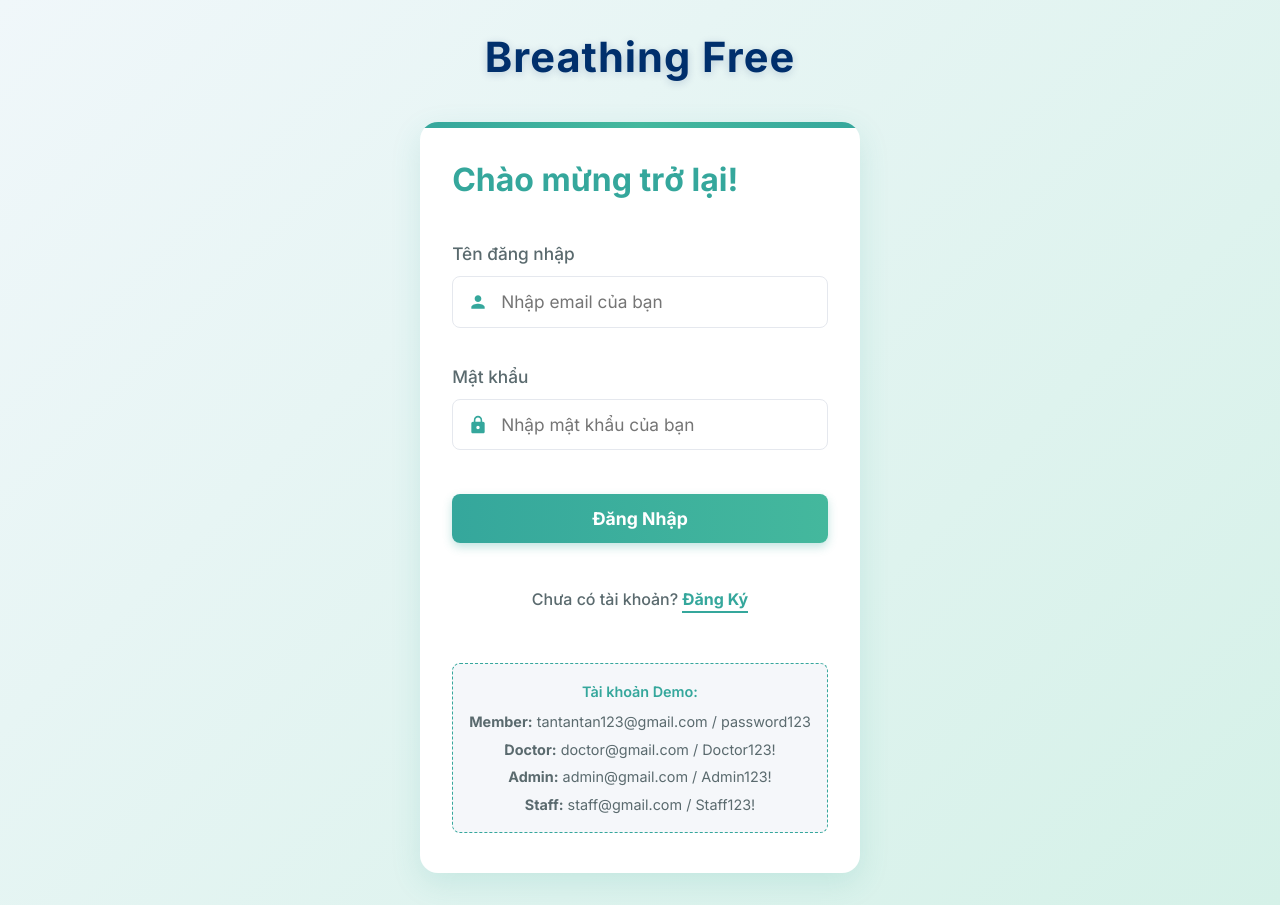
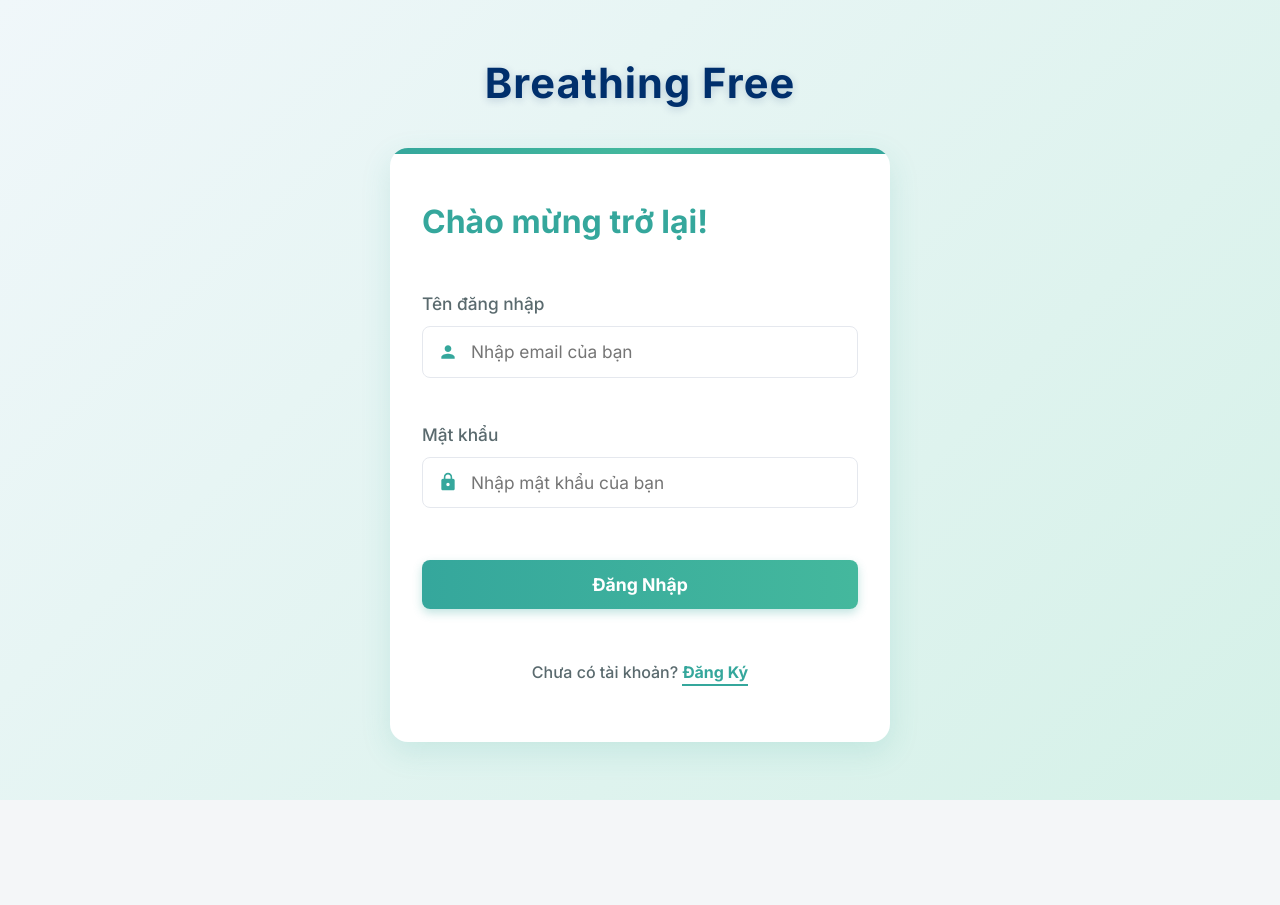
Before and after one commit to QuangNhat10/Smoke-demo, a React (Vite) app in the folder BreathingFree/frontend/: page /login in a window 1280 px wide. After the commit the page ends 800 px from the top, so only its background shows below. Built offline with nearby package versions, Linux system fonts and the light colour scheme.

Commit message:
CSS lại login

```diff
--- a/BreathingFree/frontend/src/pages/Login.jsx
+++ b/BreathingFree/frontend/src/pages/Login.jsx
@@ -23,7 +23,7 @@ function Login() {
       const response = await authService.login(email, password);
       if (response && response.token) {
         // Hiển thị thông báo đăng nhập thành công
-        toast.success('Đăng nhập thành công! Chào mừng bạn quay trở lại.', {
+        toast.success("Đăng nhập thành công! Chào mừng bạn quay trở lại.", {
           position: "top-right",
           autoClose: 3000,
           hideProgressBar: false,
@@ -33,29 +33,29 @@ function Login() {
         });
 
         // Điều hướng dựa trên role từ database
-        const userRole = localStorage.getItem('userRole');
+        const userRole = localStorage.getItem("userRole");
 
         // Chờ một chút để hiển thị toast rồi mới chuyển trang
         setTimeout(() => {
           switch (userRole) {
-            case 'Doctor':
-              navigate('/homepage-doctor');
+            case "Doctor":
+              navigate("/homepage-doctor");
               break;
-            case 'Admin':
-              navigate('/admin');
+            case "Admin":
+              navigate("/admin");
               break;
-            case 'Staff':
-              navigate('/dashboard-staff');
+            case "Staff":
+              navigate("/dashboard-staff");
               break;
-            case 'Member':
+            case "Member":
             default:
-              navigate('/homepage-member');
+              navigate("/homepage-member");
               break;
           }
         }, 1000);
       } else {
-        setError('Đăng nhập thất bại: Không nhận được token từ server.');
-        toast.error('Đăng nhập thất bại: Không nhận được token từ server.');
+        setError("Đăng nhập thất bại: Không nhận được token từ server.");
+        toast.error("Đăng nhập thất bại: Không nhận được token từ server.");
       }
     } catch (err) {
       setError("Tên đăng nhập hoặc mật khẩu không đúng!");
@@ -99,14 +99,14 @@ function Login() {
         onSubmit={handleSubmit}
         style={{
           background: "#fff",
-          padding: "2.5rem 2rem",
+          padding: "3.5rem 2rem", // tăng chiều dọc (padding trên dưới lớn hơn)
           borderRadius: "18px",
           boxShadow: "0 10px 30px rgba(53, 167, 156, 0.15)",
-          minWidth: "380px",
-          maxWidth: "95vw",
+          minWidth: "500px",
+          maxWidth: "98vw",
           display: "flex",
           flexDirection: "column",
-          gap: "2.2rem",
+          gap: "2.7rem", // tăng khoảng cách giữa các thành phần
           alignItems: "stretch",
           position: "relative",
           overflow: "hidden",
@@ -329,42 +329,6 @@ function Login() {
             Đăng Ký
           </Link>
         </div>
-
-        {/* Demo login info */}
-        <div
-          style={{
-            marginTop: "1rem",
-            fontSize: "0.9rem",
-            color: "#5a6a6e",
-            textAlign: "center",
-            padding: "1rem",
-            background: "#f5f7fa",
-            borderRadius: "8px",
-            border: "1px dashed #35a79c",
-          }}
-        >
-          <div
-            style={{
-              fontWeight: 600,
-              marginBottom: "0.4rem",
-              color: "#35a79c",
-            }}
-          >
-            Tài khoản Demo:
-          </div>
-          <div style={{ marginBottom: "0.3rem" }}>
-            <strong>Member:</strong> tantantan123@gmail.com / password123
-          </div>
-          <div style={{ marginBottom: "0.3rem" }}>
-            <strong>Doctor:</strong> doctor@gmail.com / Doctor123!
-          </div>
-          <div style={{ marginBottom: "0.3rem" }}>
-            <strong>Admin:</strong> admin@gmail.com / Admin123!
-          </div>
-          <div>
-            <strong>Staff:</strong> staff@gmail.com / Staff123!
-          </div>
-        </div>
       </form>
 
       {/* Toast Container để hiển thị thông báo */}
```
Also changed, not shown: 14 other files (tests, documents, lock files or other folders).
